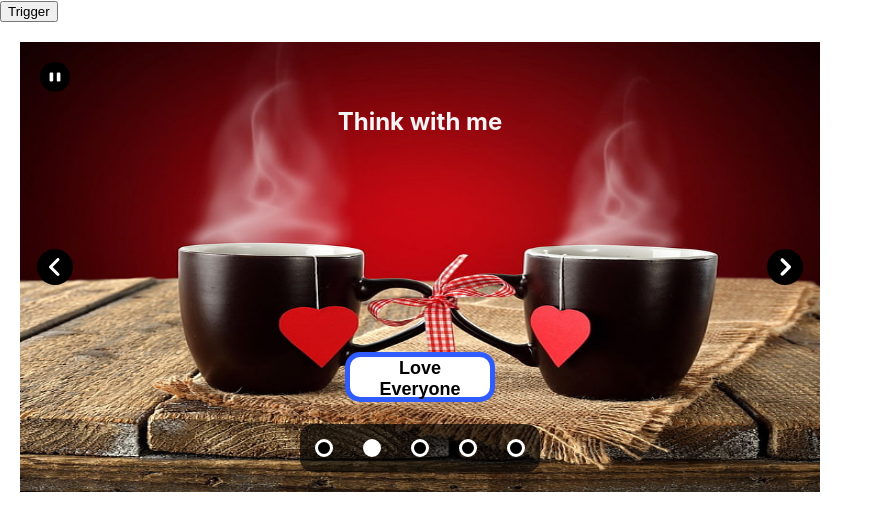
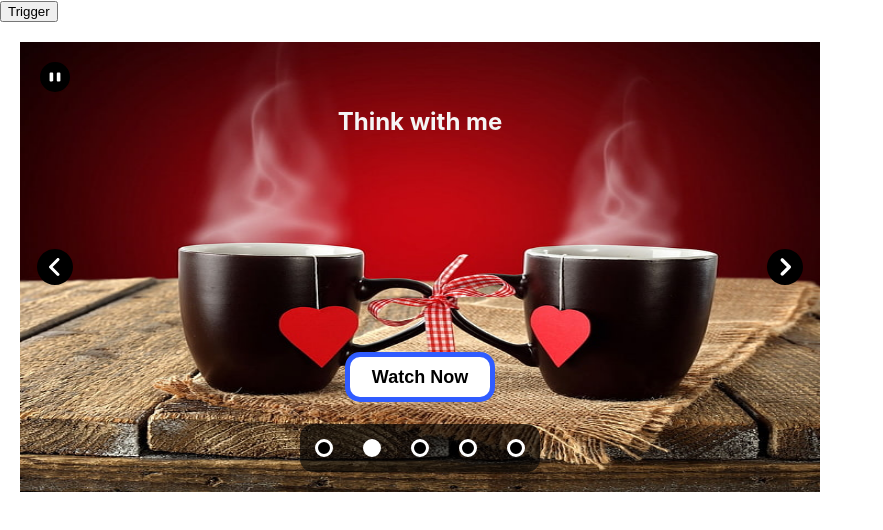
Before and after one commit to elamurugan-r/CarouselDesignPattern_A11Y, a React (Create React App) app: page / in a window 1280 px wide. Shown: the top 530 px of the page, without its empty margins (0-883 px from the left). Built offline with nearby package versions, Linux system fonts and the light colour scheme.

Commit message:
Changed button children to Watch now

```diff
--- a/src/App.js
+++ b/src/App.js
@@ -192,7 +192,7 @@ function App() {
                     >
                       <img id={`myImg${index}`} src={`/images/${slide.image}`} alt={slide.alt} />
                       <h2 id={`headingText${index}`} class="info">{slide.info}</h2>
-                      <button>{slide.link}</button>
+                      <button>Watch Now</button>
                     </li>
                   )
                 }
```
